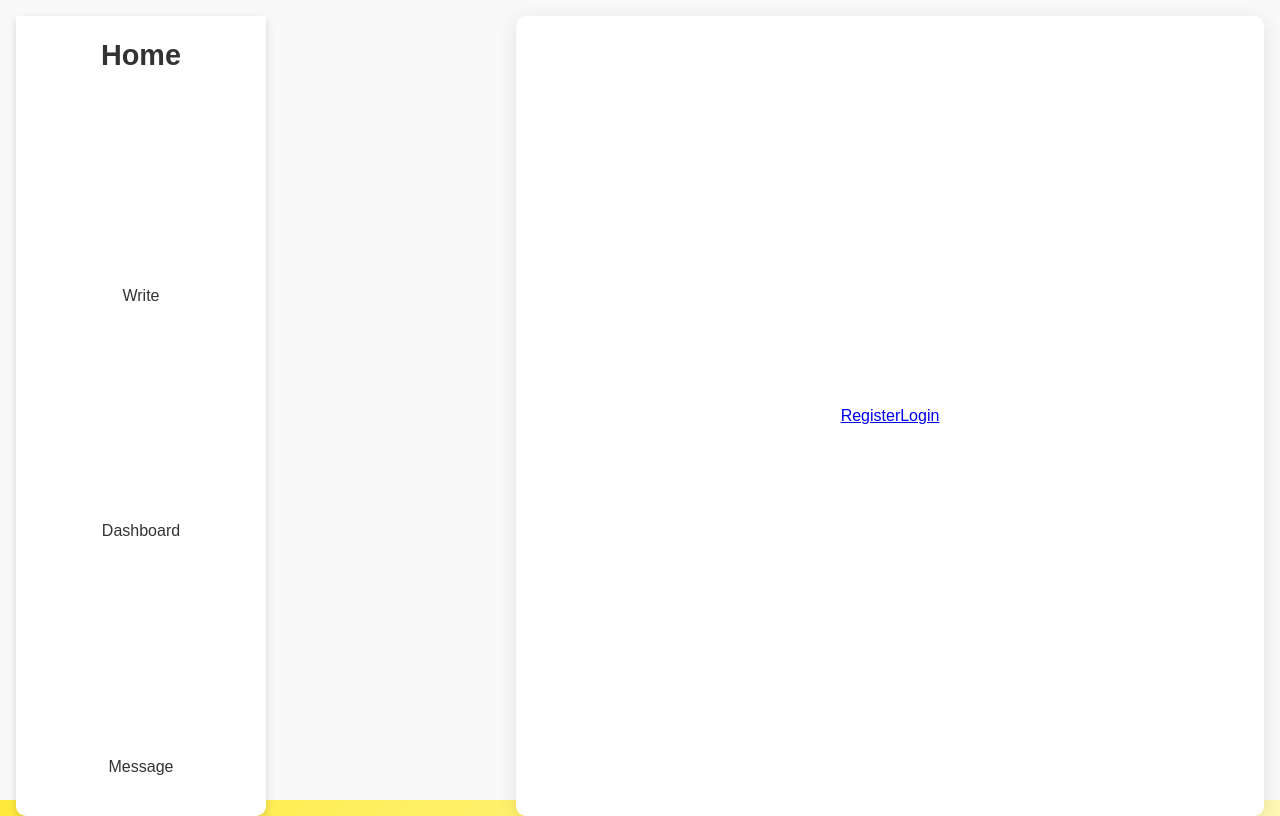
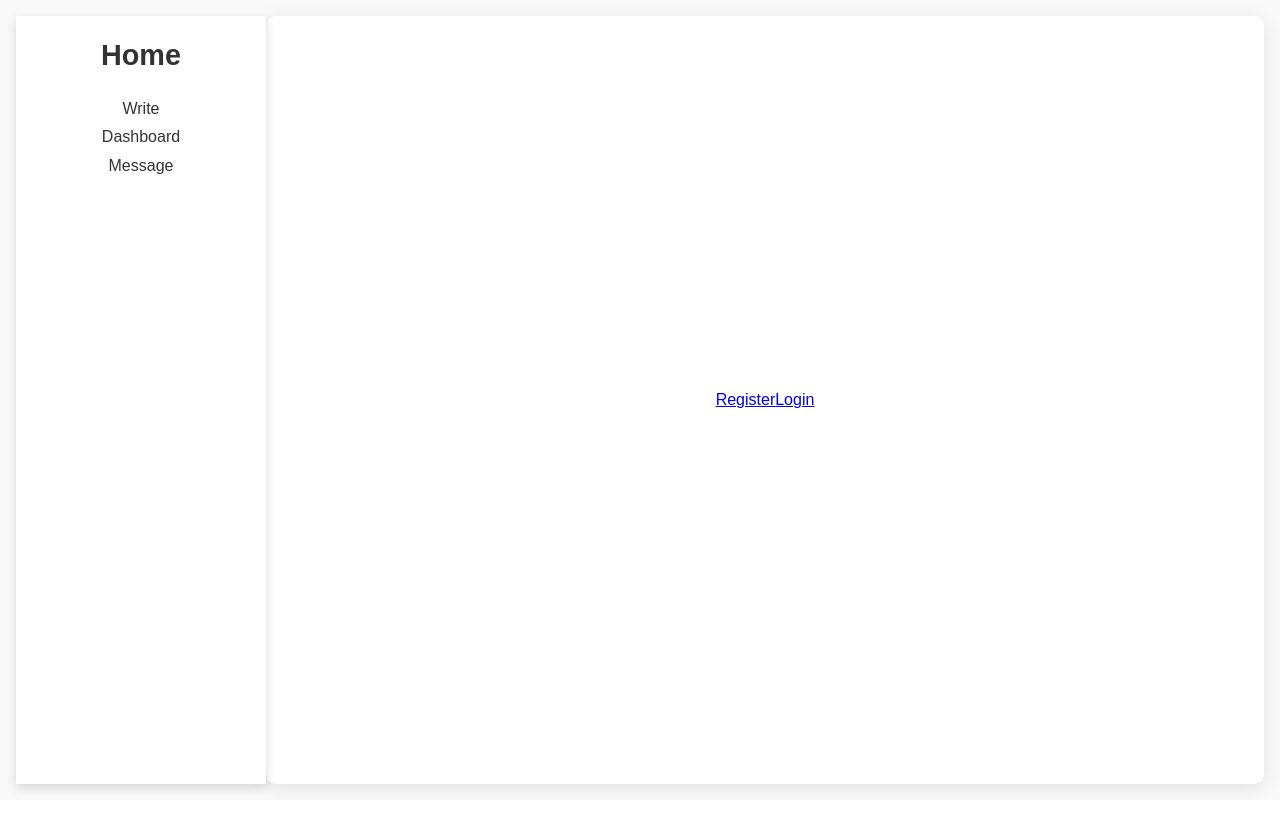
Before and after one commit to kcenzlie/abstract_thoughts, a React (Create React App) app: page / in a window 1280 px wide. Built offline with nearby package versions, Linux system fonts and the light colour scheme.

Commit message:
better look

```diff
--- a/src/css/App.css
+++ b/src/css/App.css
@@ -1,10 +1,8 @@
-/* App.css */
 
-/* 基础样式 */
 body {
-  margin: 0;
+  margin: 0; /* This removes the default margin */
   font-family: -apple-system, BlinkMacSystemFont, 'Segoe UI', Roboto, 'Helvetica Neue', Arial, sans-serif;
-  background-color: #f9f9f9;
+  background-color: #f9f9f9; /* Light gray background */
   color: #333;
   line-height: 1.6;
 }
@@ -12,7 +10,6 @@ body {
 /* 导航栏样式 */
 .navbar {
   display: flex;
-  justify-content: space-between;
   align-items: center;
   padding: 1rem 2rem;
   background-color: #ffffff; /* 纯色背景 */
@@ -20,7 +17,6 @@ body {
   position: sticky;
   top: 0;
   z-index: 1000;
-  border-radius: 0 0 10px 10px;
 }
 
 .navbar-brand a {
@@ -75,8 +71,6 @@ body {
 /* 主要内容区域样式 */
 .main-content {
   flex: 1;
-  padding: 2rem;
-  min-height: 100vh;
   background-color: #ffffff;
   border-radius: 10px;
   box-shadow: 0 4px 20px rgba(0, 0, 0, 0.1);
--- a/src/css/Navbar.css
+++ b/src/css/Navbar.css
@@ -4,23 +4,13 @@
 .navbar {
   display: flex;
   flex-direction: column; /* Stack items vertically */
-  justify-content: flex-start;
-  align-items: flex-start;
   width: 250px; /* Set a fixed width for the sidebar */
-  height: 100vh; /* Full height of the viewport */
-  padding: 2rem 1.5rem;
   background-color: #ffeb3b; /* 黄色主题 */
   box-shadow: 2px 0 6px rgba(0, 0, 0, 0.1);
   position: fixed; /* Fix the navbar to the left side */
   top: 0;
   left: 0;
   z-index: 1000;
-}
-
-/* 内容区域调整 */
-.main-content {
-  margin-left: 250px; /* Add left margin to account for the navbar width */
-  padding: 1rem;
 }
 
 /* 品牌样式 */
@@ -40,20 +30,14 @@
   color: #000;
 }
 
-/* 链接容器样式 */
-.navbar-links {
-  margin-bottom: 1rem; /* Reduced spacing */
-}
-
 /* 链接样式 */
 .navbar-links a {
   display: block;
   font-size: 1.1rem;
   color: #333;
   text-decoration: none;
-  padding: 0.3rem 0; /* Reduced padding */
+  padding: 0.1rem 0; /* Further reduced padding to bring links closer */
   transition: all 0.3s ease;
-  position: relative;
 }
 
 /* 链接样式 - 消息通知心形 */
@@ -100,18 +84,6 @@
   transform-origin: bottom left;
 }
 
-/* 红点样式 */
-.notification-dot {
-  display: inline-block;
-  width: 8px;
-  height: 8px;
-  background-color: red;
-  border-radius: 50%;
-  margin-left: 5px;
-  position: relative;
-  top: -2px;
-}
-
 /* 响应式设计 */
 @media (max-width: 768px) {
   .navbar {
--- a/src/css/index.css
+++ b/src/css/index.css
@@ -6,6 +6,13 @@
   --secondary-color: #333;       /* 文字深灰色 */
   --background-start: #ffeb3b;   /* 渐变起始黄 */
   --background-end: #ffffff;     /* 渐变结束白 */
+}
+
+body, html, #root {
+  margin: 0;
+  padding: 0;
+  height: 100%; /* Ensure full height coverage */
+  width: 100%;  /* Ensure full width coverage */
 }
 
 body {
--- a/src/pages/Message.jsx
+++ b/src/pages/Message.jsx
@@ -143,7 +143,9 @@ const Message = () => {
                                 padding: '10px',
                                 marginBottom: '10px',
                                 borderRadius: '5px',
-                                border: '1px solid #eee'
+                                border: '1px solid #eee',
+                                maxWidth: '100%', /* Prevent card from overflowing */
+                                wordWrap: 'break-word' /* Ensure long text wraps */
                             }}>
                                 <div>
                                     <h3>{post.post}</h3>
```
